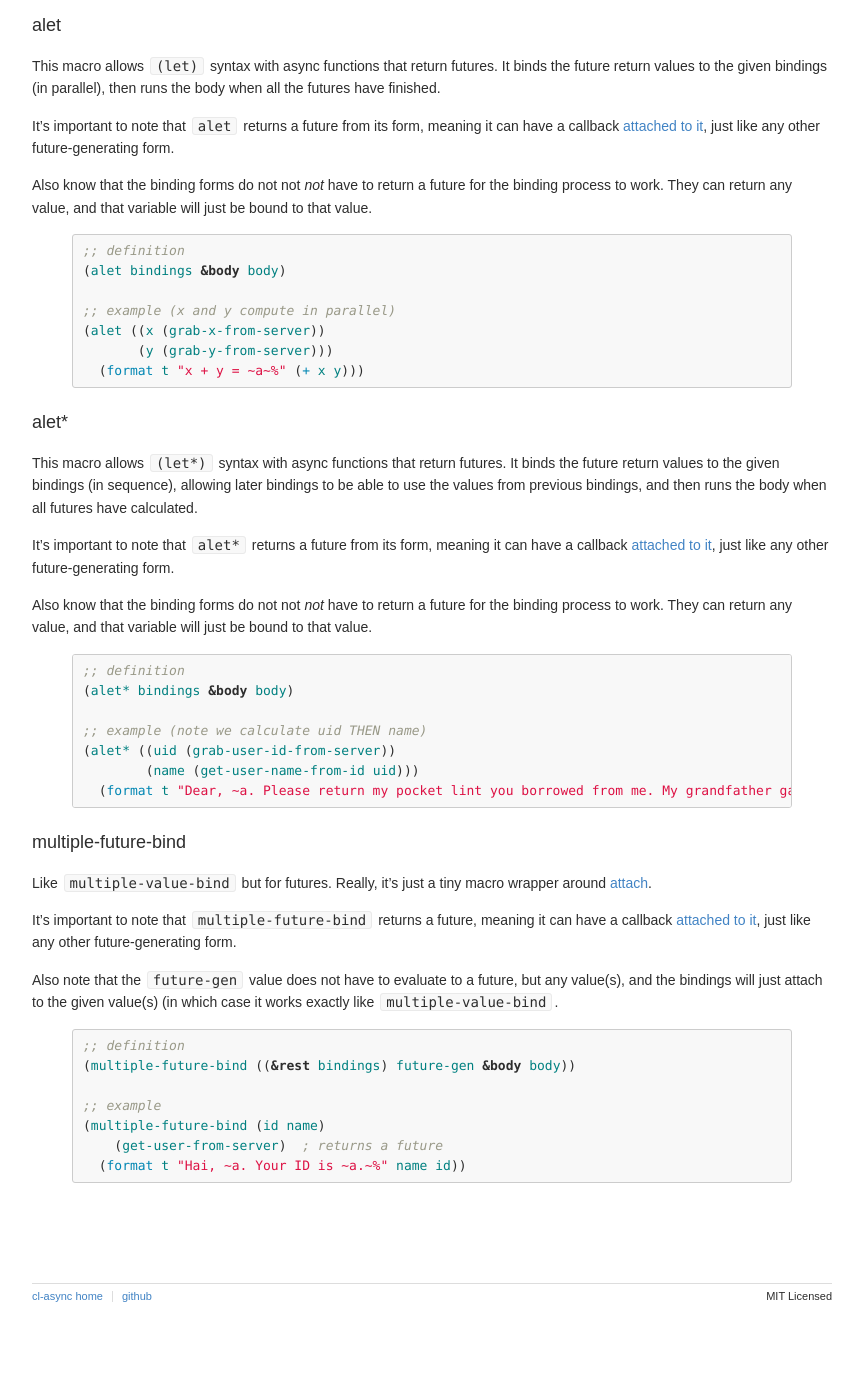
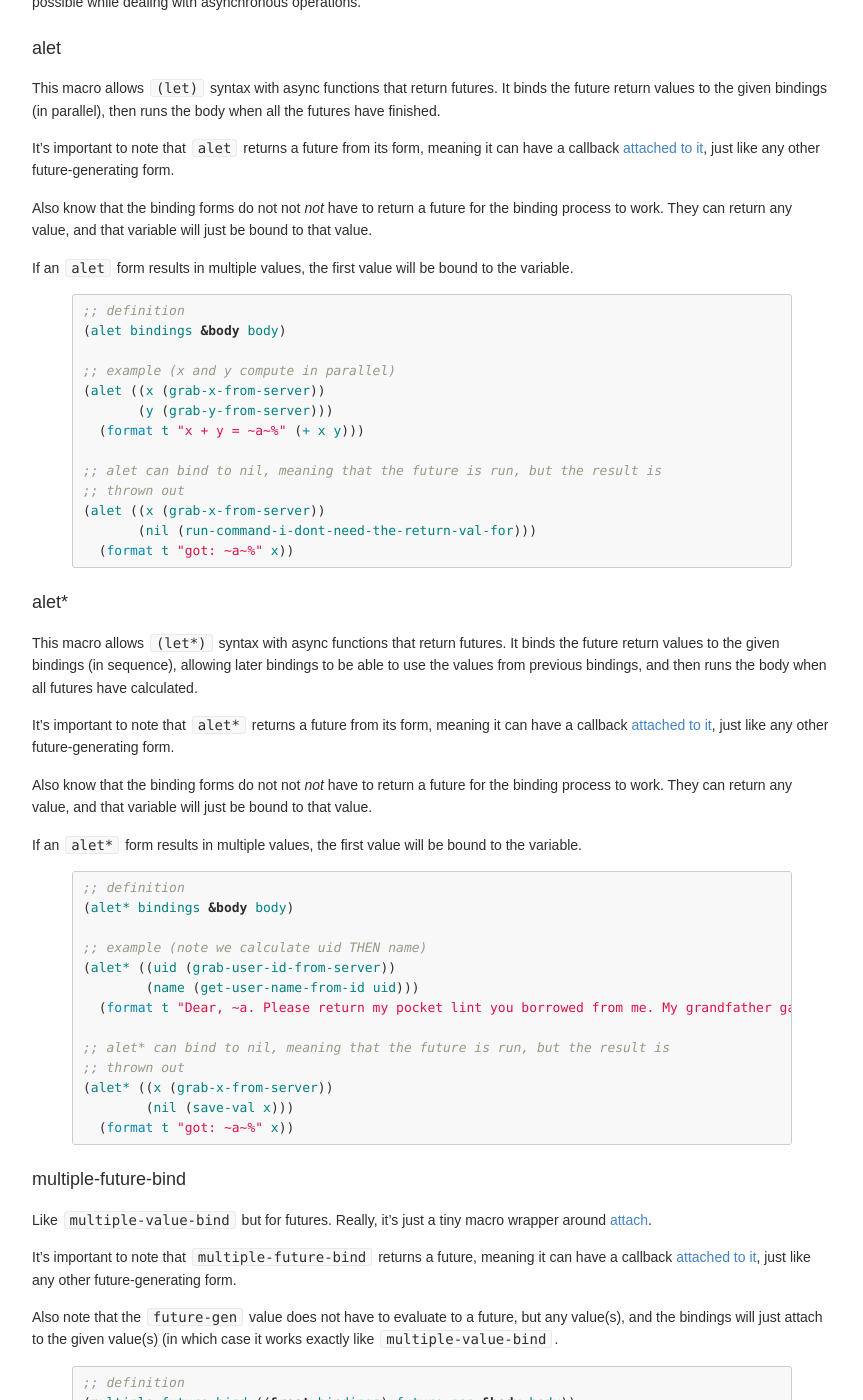
Before and after one commit to orthecreedence/cl-async, a Jekyll site: the page built from future.md, in a window 1280 px wide and 1400 px high, scrolled down 5187 px. Shown: the whole window, without its empty margins (208-1071 px from the left). Built offline with Jekyll 4.4.1, drawn with Linux system fonts in a browser that asks for light colours; Markdown is read by kramdown in place of the engine named in the settings; before the commit the page ends 6505 px from its top, so only the background shows below that; some of the changed text lies outside the part shown.

Commit message:
adding wait-for and updating notes on alet/alet* (they can now bind to futures that return multiple values, just binding to the first var)

```diff
--- a/future.md
+++ b/future.md
@@ -23,6 +23,7 @@ execution of an application.
   - [alet](#alet) _macro_
   - [alet*](#alet-star) _macro_
   - [multiple-future-bind](#multiple-future-bind) _macro_
+  - [wait-for](#wait-for) _macro_
 
 
 <a id="intro"></a>
@@ -316,6 +317,9 @@ Also know that the binding forms do not not *not* have to return a future for
 the binding process to work. They can return any value, and that variable will
 just be bound to that value.
 
+If an `alet` form results in multiple values, the first value will be bound to
+the variable.
+
 {% highlight cl %}
 ;; definition
 (alet bindings &body body)
@@ -324,6 +328,12 @@ just be bound to that value.
 (alet ((x (grab-x-from-server))
        (y (grab-y-from-server)))
   (format t "x + y = ~a~%" (+ x y)))
+
+;; alet can bind to nil, meaning that the future is run, but the result is
+;; thrown out
+(alet ((x (grab-x-from-server))
+       (nil (run-command-i-dont-need-the-return-val-for)))
+  (format t "got: ~a~%" x))
 {% endhighlight %}
 
 <a id="alet-star"></a>
@@ -341,6 +351,9 @@ Also know that the binding forms do not not *not* have to return a future for
 the binding process to work. They can return any value, and that variable will
 just be bound to that value.
 
+If an `alet*` form results in multiple values, the first value will be bound to
+the variable.
+
 {% highlight cl %}
 ;; definition
 (alet* bindings &body body)
@@ -349,6 +362,12 @@ just be bound to that value.
 (alet* ((uid (grab-user-id-from-server))
         (name (get-user-name-from-id uid)))
   (format t "Dear, ~a. Please return my pocket lint you borrowed from me. My grandfather gave it to me and it is very important. If you do not see fit to return it, be prepared to throw down. Seriously, we're going to throw down and I'm going to straight wreck you.~%" name))
+
+;; alet* can bind to nil, meaning that the future is run, but the result is
+;; thrown out
+(alet* ((x (grab-x-from-server))
+        (nil (save-val x)))
+  (format t "got: ~a~%" x))
 {% endhighlight %}
 
 <a id="multiple-future-bind"></a>
@@ -373,3 +392,17 @@ case it works exactly like `multiple-value-bind`.
     (get-user-from-server)  ; returns a future
   (format t "Hai, ~a. Your ID is ~a.~%" name id))
 {% endhighlight %}
+
+<a id="wait-for"></a>
+### wait-for
+Wait on a future without using any of the return values. This is good if you
+want to know when an operation has finished but don't care about the result.
+
+{% highlight cl %}
+;; definition
+(wait-for future-gen &body body)
+
+;; example: run-command can return a future
+(wait-for (run-command)
+  (format t "Command finished.~%"))
+{% endhighlight %}
```
